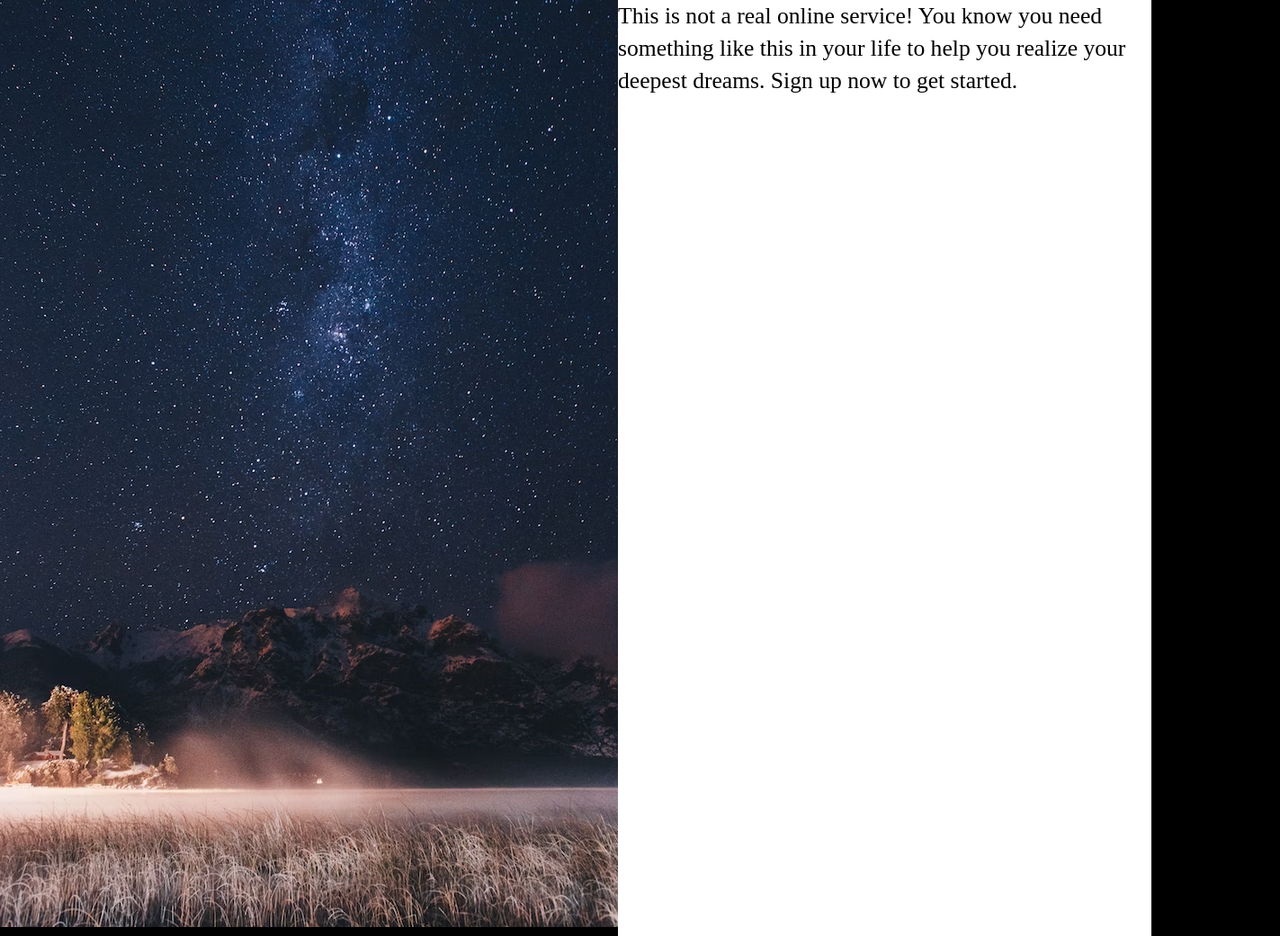
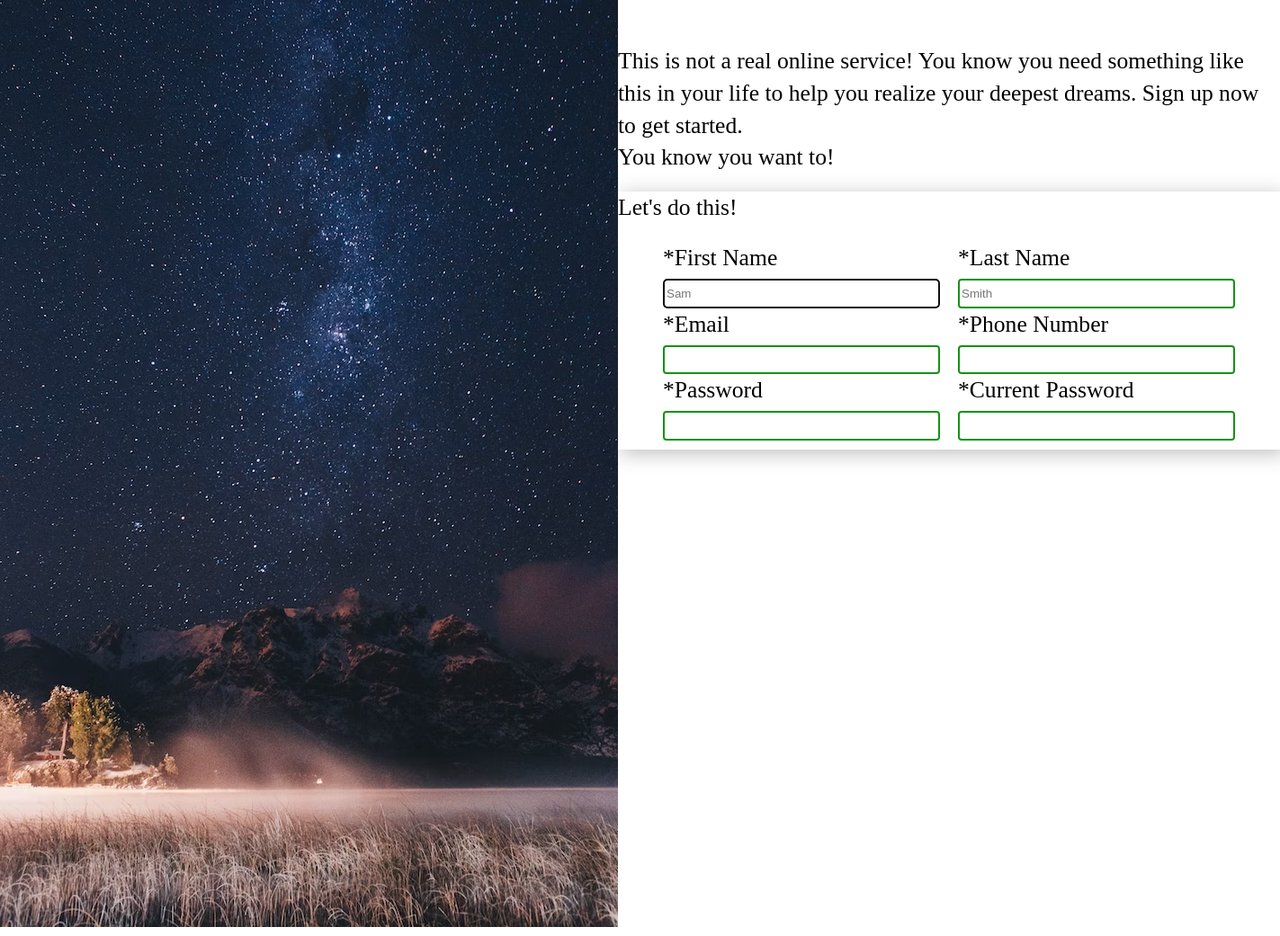
Before and after one commit to MiloBlackstar/Sign-up-form, a plain HTML site: page index.html in a window 1280 px wide. Shown: the whole page at 90% size, 1423 px wide, since content can reach past the window. Drawn offline with Linux system fonts and the light colour scheme.

Commit message:
Add forms with a basic styling

```diff
--- a/css-files/forms.css
+++ b/css-files/forms.css
@@ -1,3 +1,32 @@
 .form-section {
   background-color: white;
+  margin: 50px 0px;
 }
+
+.form__items__container {
+  display: flex;
+  flex-direction: row;
+  justify-content: space-around;
+  margin: 10px 40px;
+}
+
+.form__item {
+  align-self: flex-start;
+  margin: 10px;
+}
+
+legend {
+  box-shadow: 4px 4px 20px 1px rgba(54,54,54,0.3);
+  margin: 20px 0px;
+}
+
+label {
+  display: block;
+}
+
+input {
+  border: 2px solid rgb(20, 146, 20);
+  min-height: 2em;
+  border-radius: 4px;
+  width: 300px;
+}
--- a/css-files/main-configs.css
+++ b/css-files/main-configs.css
@@ -50,7 +50,6 @@ body {
   font-size: 62.5%;
   box-sizing: border-box;
   line-height: 1.4;
-  background-color: black;
 }
 
 main {
--- a/index.html
+++ b/index.html
@@ -19,6 +19,37 @@
 
     <div class="form-section">
       <p>This is not a real online service! You know you need something like this in your life to help you realize your deepest dreams. Sign up now to get started.</p>
+
+      <p>You know you want to!</p>
+
+      <form action="">
+        <legend>Let's do this!
+          <div class="form__items__container">
+            <div class="form__item">
+
+              <label for="firstName">*First Name</label>
+              <input type="text" name="firstName" id="firstName" placeholder="Sam" autofocus required>
+
+              <label for="email">*Email</label>
+              <input type="email" name="email" id="email" required>
+
+              <label for="password">*Password</label>
+              <input type="password" name="password" id="password" required>
+            </div>
+
+            <div class="form__item">
+              <label for="lastName">*Last Name</label>
+              <input type="text" name="lastName" id="lastName" placeholder="Smith" required>
+
+              <label for="phoneNumber">*Phone Number</label>
+              <input type="email" name="phoneNumber" id="phoneNumber" required>
+
+              <label for="currentPassword">*Current Password</label>
+              <input type="password" name="currentPassword" id="currentPassword" required>
+            </div>
+          </div>
+        </legend>
+      </form>
     </div>
   </main>
 </body>
```
